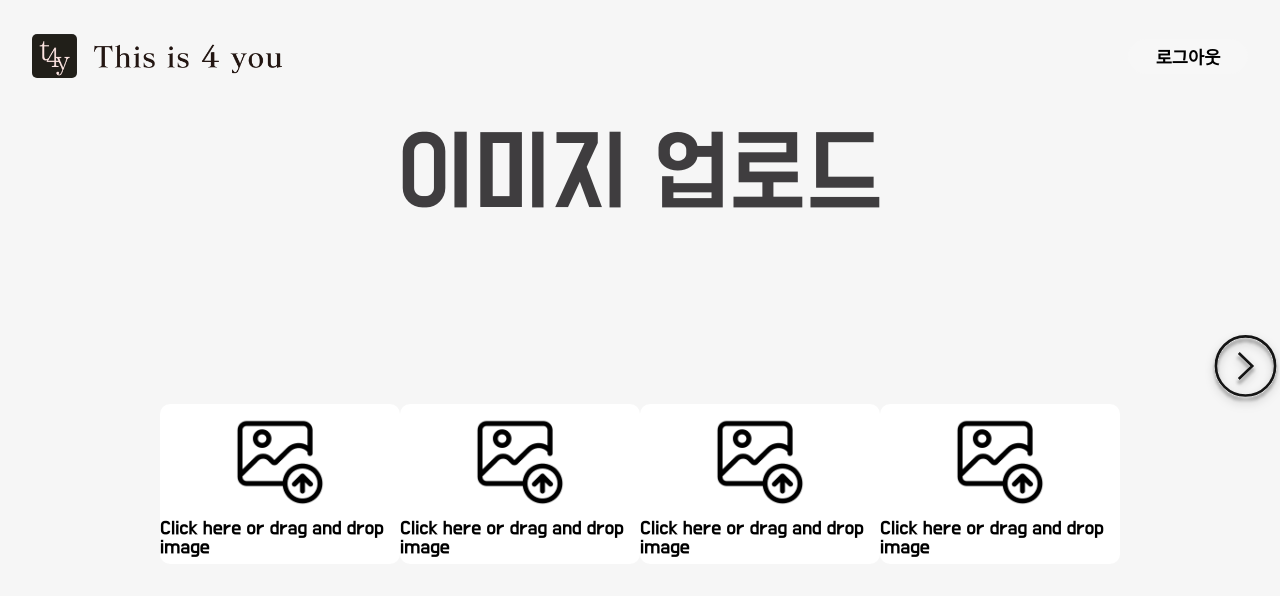
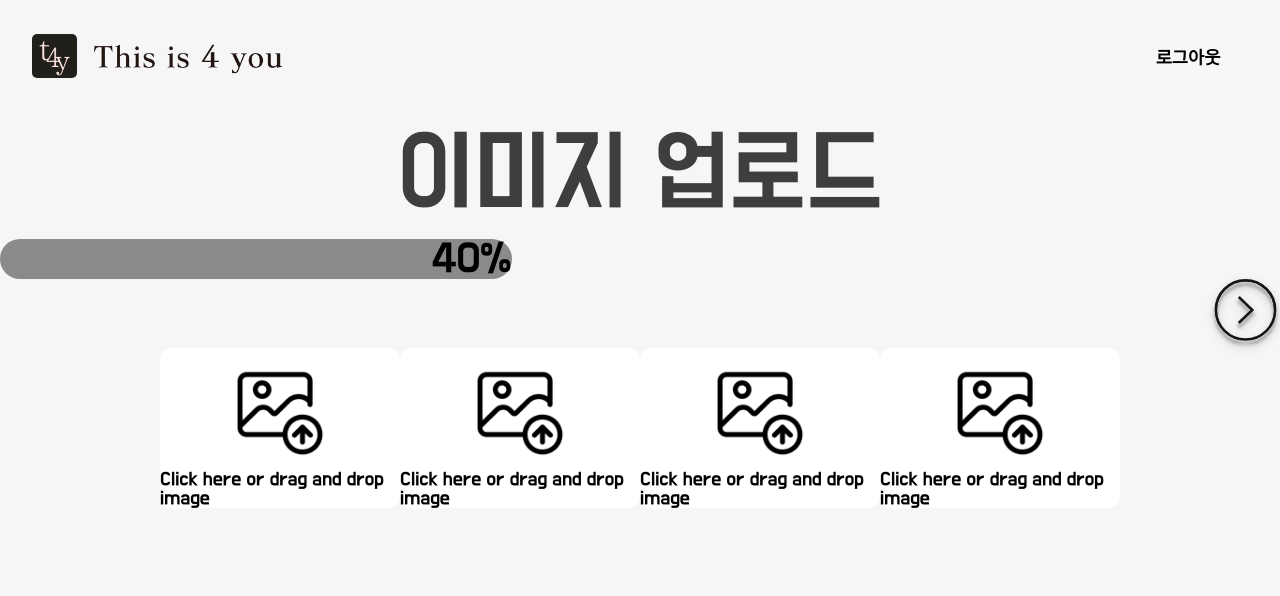
Before and after one commit to 2023SB-TeamJ/2023SB-Team-J, a React (Create React App) app in the folder frontend/: page /upload in a window 1280 px wide. Shown: the top 596 px of the page. Built offline with nearby package versions, Linux system fonts and the light colour scheme.

Commit message:
feat : 프로그레스 바 구현

```diff
--- /dev/null
+++ b/frontend/src/components/ProgressBar.jsx
@@ -0,0 +1,41 @@
+import React from 'react';
+import styled from 'styled-components';
+
+const ProgressBarWrapper = styled.div`
+  width: 100%;
+  height: 40px;
+  display: flex;
+`;
+
+const Progress = styled.div`
+  display: flex;
+  height: 100%;
+  border-radius: 40px;
+  background-color: #8a8a8a;
+  width: ${(props) => props.progress}%;
+  justify-content: end;
+  align-items: center;
+  padding-right: 40px;
+  transition: width 0.3s ease;
+`;
+
+const ProgressNumber = styled.div`
+  width: 40px;
+  height: 40px;
+  /* border: 2px solid black; */
+  border-radius: 20px;
+  text-align: center;
+  font-size: 35px;
+`;
+
+function ProgressBar({ progress, number }) {
+  return (
+    <ProgressBarWrapper>
+      <Progress progress={progress}>
+        <ProgressNumber>{number}</ProgressNumber>
+      </Progress>
+    </ProgressBarWrapper>
+  );
+}
+
+export default ProgressBar;
--- a/frontend/src/components/UploadImage.jsx
+++ b/frontend/src/components/UploadImage.jsx
@@ -64,7 +64,7 @@ const ColDiv = styled.div`
 const UploadImageFrame = styled.div`
   display: flex;
   flex-direction: column;
-  justify-content: center;
+  justify-content: end;
   align-items: center;
   width: 240px;
   height: 160px;
--- a/frontend/src/pages/ChooseFramePage.jsx
+++ b/frontend/src/pages/ChooseFramePage.jsx
@@ -1,11 +1,12 @@
 /* eslint-disable no-unused-vars */
-import React from 'react';
+import React, { useState, useEffect } from 'react';
 import styled from 'styled-components';
 import { useNavigate } from 'react-router-dom';
 import { motion } from 'framer-motion';
 import Header from '../components/Header';
 import oneFourImage from '../assets/images/imageSample2.jpg';
 import twoTwoImage from '../assets/images/imageSample1.jpg';
+import ProgressBar from '../components/ProgressBar';
 
 function ChooseFramePage() {
   const navigate = useNavigate();
@@ -19,12 +20,36 @@ function ChooseFramePage() {
     navigate('/upload', { state: '2X2' });
   };
 
+  const [progress, setProgress] = useState(0);
+
+  useEffect(() => {
+    // 0부터 50까지 프로그레스 증가 애니메이션
+    let currentProgress = 0;
+    const targetProgress = 20;
+    const increment = 1;
+
+    const animateProgress = () => {
+      if (currentProgress <= targetProgress) {
+        setProgress(currentProgress);
+        currentProgress += increment;
+        requestAnimationFrame(animateProgress);
+      }
+    };
+
+    animateProgress();
+
+    // 페이지 1 작업이 완료될 때까지 50%로 설정
+    setTimeout(() => {
+      setProgress(20);
+    }, 2000); // 2초로 변경
+  }, []);
+
   return (
     <div>
       <Container>
         <Header />
         <MainWrap>
-          <ProgressBar />
+          <ProgressBar progress={progress} number={`${progress}%`} />
           <FrameWrap>
             <ImgWrap
               // 1X4 배열 형태의 컴포넌트로 이루어진 페이지로 이동한다.
@@ -79,12 +104,6 @@ const TitleWrap = styled.div`
   display: flex;
   justify-content: center;
 `;
-const ProgressBar = styled.div`
-  display: flex;
-  justify-content: center;
-  margin: 3rem;
-`;
-
 const FrameWrap = styled.div`
   display: flex;
   justify-content: center;
--- a/frontend/src/pages/ConvertAIPage.jsx
+++ b/frontend/src/pages/ConvertAIPage.jsx
@@ -1,7 +1,7 @@
 /* eslint-disable consistent-return */
 /* eslint-disable no-unused-vars */
 /* eslint-disable no-const-assign */
-import React, { useState } from 'react';
+import React, { useState, useEffect } from 'react';
 import { useLocation, useNavigate } from 'react-router-dom';
 import styled from 'styled-components';
 import axios from 'axios';
@@ -13,6 +13,7 @@ import Carousel2 from '../components/Carousel2';
 import Carousel3 from '../components/Carousel3';
 import Carousel4 from '../components/Carousel4';
 import Loading from '../components/Loading';
+import ProgressBar from '../components/ProgressBar';
 
 function ConvertAIPage() {
   const location = useLocation();
@@ -33,6 +34,29 @@ function ConvertAIPage() {
   // console.log(aiResponse2);
 
   const [isLoading, setIsLoading] = useState(false);
+  const [progress, setProgress] = useState(40);
+
+  useEffect(() => {
+    // 0부터 50까지 프로그레스 증가 애니메이션
+    let currentProgress = 40;
+    const targetProgress = 60;
+    const increment = 1;
+
+    const animateProgress = () => {
+      if (currentProgress <= targetProgress) {
+        setProgress(currentProgress);
+        currentProgress += increment;
+        requestAnimationFrame(animateProgress);
+      }
+    };
+
+    animateProgress();
+
+    // 페이지 1 작업이 완료될 때까지 50%로 설정
+    setTimeout(() => {
+      setProgress(60);
+    }, 2000); // 2초로 변경
+  }, []);
 
   const handlePageShift = async () => {
     setIsLoading(true);
@@ -76,7 +100,7 @@ function ConvertAIPage() {
           <TitleWrap>
             <Title>AI 변환</Title>
           </TitleWrap>
-          <ProgressBar />
+          <ProgressBar progress={progress} number={`${progress}%`} />
           {isLoading ? (
             <LoadingWrap>
               <Loading />
@@ -139,13 +163,6 @@ const TitleWrap = styled.div`
   display: flex;
   justify-content: center;
 `;
-
-const ProgressBar = styled.div`
-  display: flex;
-  justify-content: center;
-  margin: 3rem;
-`;
-
 const PageShiftWrap = styled.div`
   display: flex;
   justify-content: center;
--- a/frontend/src/pages/CustomizingPage.jsx
+++ b/frontend/src/pages/CustomizingPage.jsx
@@ -17,6 +17,7 @@ import addlocal from '../assets/images/save.png';
 import CustomPhoto from '../components/Custom/CustomPhoto';
 import CustomTextBox from '../components/Custom/CustomTextBox';
 import CustomEmoji from '../components/Custom/CustomEmoji';
+import ProgressBar from '../components/ProgressBar';
 
 function CustomizingPage() {
   const navigate = useNavigate();
@@ -31,6 +32,30 @@ function CustomizingPage() {
 
   const captureArea = () => {
     const captureDiv = document.getElementById('captureArea');
+
+    const [progress, setProgress] = useState(80);
+
+    useEffect(() => {
+      // 0부터 50까지 프로그레스 증가 애니메이션
+      let currentProgress = 80;
+      const targetProgress = 100;
+      const increment = 1;
+
+      const animateProgress = () => {
+        if (currentProgress <= targetProgress) {
+          setProgress(currentProgress);
+          currentProgress += increment;
+          requestAnimationFrame(animateProgress);
+        }
+      };
+
+      animateProgress();
+
+      // 페이지 1 작업이 완료될 때까지 50%로 설정
+      setTimeout(() => {
+        setProgress(80);
+      }, 2000); // 2초로 변경
+    }, []);
 
     function sendImageToServer(blob) {
       const userDummy = '1';
@@ -87,7 +112,7 @@ function CustomizingPage() {
           <TitleWrap>
             <Title>커스터마이징</Title>
           </TitleWrap>
-          <ProgressBar />
+          <ProgressBar progress={progress} number={`${progress}%`} />
           {/* <CustomWrap> */}
           {/* <MenuWrap>
               <CustomMenuBar />
@@ -98,50 +123,6 @@ function CustomizingPage() {
             </MenuWrap>
             <CaptureWrap>
               <DivArea id="captureArea" aiimage={colImg}>
-                {/* <div>
-                  <button onClick={handleOpenModal}>이모지 스티커 목록</button>
-                  <StickerModal isOpen={isModalOpen}>
-                    <StickerContent>
-                      <CloseButton onClick={handleCloseModal}>
-                        &times;
-                      </CloseButton>
-                      <div>
-                        {stickers.map((sticker, index) => (
-                          <Sticker
-                            key={index}
-                            onClick={() => handleStickerClick(sticker)}
-                          >
-                            {sticker}
-                          </Sticker>
-                        ))}
-                      </div>
-                    </StickerContent>
-                  </StickerModal>
-                  <DropArea>
-                    {droppedStickers.map((sticker, index) => (
-                      <Draggable
-                        key={index}
-                        defaultPosition={sticker.position}
-                        onDrag={(event, data) => handleDrag(event, data, index)}
-                        cancel=".react-resizable-handle"
-                      >
-                        <ResizableBox
-                          width={sticker.size.width}
-                          height={sticker.size.height}
-                          onResizeStop={(event, data) =>
-                            handleResize(event, data, index)
-                          }
-                          minConstraints={[20, 20]}
-                          maxConstraints={[200, 200]}
-                        >
-                          <DraggableSticker fontSize={sticker.fontSize}>
-                            {sticker.emoji}
-                          </DraggableSticker>
-                        </ResizableBox>
-                      </Draggable>
-                    ))}
-                  </DropArea>
-                </div> */}
                 <CustomTextBox />
                 <CustomPhoto />
                 <CustomEmoji />
@@ -190,10 +171,6 @@ const TitleWrap = styled.div`
   justify-content: center;
 `;
 
-const ProgressBar = styled.div`
-  display: flex;
-  justify-content: center;
-`;
 const CustomWrap = styled.div`
   display: flex;
 `;
--- a/frontend/src/pages/FramePage.jsx
+++ b/frontend/src/pages/FramePage.jsx
@@ -1,11 +1,12 @@
 /* eslint-disable no-unused-vars */
-import React, { useState } from 'react';
+import React, { useState, useEffect } from 'react';
 import { useLocation } from 'react-router-dom';
 import { styled } from 'styled-components';
 import Header from '../components/Header';
 import Title from '../components/Title';
 import PageShiftBtn from '../components/PageShiftBtn';
 import CustomCarousel from '../components/Custom/CustomCarousel';
+import ProgressBar from '../components/ProgressBar';
 
 function FramePage() {
   const [colImg, setColImg] = useState('');
@@ -17,6 +18,30 @@ function FramePage() {
   console.log(frameType3);
   console.log(sendData2);
 
+  const [progress, setProgress] = useState(60);
+
+  useEffect(() => {
+    // 0부터 50까지 프로그레스 증가 애니메이션
+    let currentProgress = 60;
+    const targetProgress = 80;
+    const increment = 1;
+
+    const animateProgress = () => {
+      if (currentProgress <= targetProgress) {
+        setProgress(currentProgress);
+        currentProgress += increment;
+        requestAnimationFrame(animateProgress);
+      }
+    };
+
+    animateProgress();
+
+    // 페이지 1 작업이 완료될 때까지 50%로 설정
+    setTimeout(() => {
+      setProgress(80);
+    }, 2000); // 2초로 변경
+  }, []);
+
   return (
     <div>
       <Container>
@@ -25,7 +50,7 @@ function FramePage() {
           <TitleWrap>
             <Title>프레임/색상 선택</Title>
           </TitleWrap>
-          <ProgressBar />
+          <ProgressBar progress={progress} number={`${progress}%`} />
           <CarouselWrap>
             <CustomCarousel
               setColImg={setColImg}
@@ -65,12 +90,6 @@ const TitleWrap = styled.div`
   justify-content: center;
 `;
 
-const ProgressBar = styled.div`
-  display: flex;
-  justify-content: center;
-  margin: 3rem;
-`;
-
 const CarouselWrap = styled.div`
   position: relative;
 `;
--- a/frontend/src/pages/UploadImagePage.jsx
+++ b/frontend/src/pages/UploadImagePage.jsx
@@ -1,9 +1,10 @@
+/* eslint-disable react/jsx-curly-brace-presence */
 /* eslint-disable prefer-destructuring */
 /* eslint-disable no-else-return */
 /* eslint-disable prettier/prettier */
 /* eslint-disable no-use-before-define */
 /* eslint-disable consistent-return */
-import React, { useState } from 'react';
+import React, { useState, useEffect } from 'react';
 import { useLocation, useNavigate } from 'react-router-dom';
 import styled from 'styled-components';
 import axios from 'axios';
@@ -12,6 +13,7 @@ import Title from '../components/Title';
 import PageShiftBtn from '../components/PageShiftBtn';
 import UploadImage from '../components/UploadImage';
 import Loading from '../components/Loading';
+import ProgressBar from '../components/ProgressBar';
 
 function UploadImagePage() {
   const location = useLocation();
@@ -19,6 +21,30 @@ function UploadImagePage() {
   const [files, setFiles] = useState([]);
   const navigate = useNavigate();
   const [isLoading, setIsLoading] = useState(false); // 로딩 상태를 관리하는 상태 변수를 추가합니다.
+
+  const [progress, setProgress] = useState(20);
+
+  useEffect(() => {
+    // 0부터 50까지 프로그레스 증가 애니메이션
+    let currentProgress = 20;
+    const targetProgress = 40;
+    const increment = 1;
+
+    const animateProgress = () => {
+      if (currentProgress <= targetProgress) {
+        setProgress(currentProgress);
+        currentProgress += increment;
+        requestAnimationFrame(animateProgress);
+      }
+    };
+
+    animateProgress();
+
+    // 페이지 1 작업이 완료될 때까지 50%로 설정
+    setTimeout(() => {
+      setProgress(40);
+    }, 2000); // 2초로 변경
+  }, []);
 
   const onImageUpload = (file) => {
     setFiles((prevFiles) => [...prevFiles, file]);
@@ -100,7 +126,7 @@ function UploadImagePage() {
           <TitleWrap>
             <Title>이미지 업로드</Title>
           </TitleWrap>
-          <ProgressBar />
+          <ProgressBar progress={progress} number={`${progress}%`} />
           <PageShiftWrap onClick={uploadAllImages}>
             <PageShiftBtn />
           </PageShiftWrap>
@@ -138,12 +164,6 @@ const TitleWrap = styled.div`
   display: flex;
   justify-content: center;
 `;
-const ProgressBar = styled.div`
-  display: flex;
-  justify-content: center;
-  margin: 3rem;
-`;
-
 const PageShiftWrap = styled.div`
   display: flex;
   justify-content: flex-end;
```
